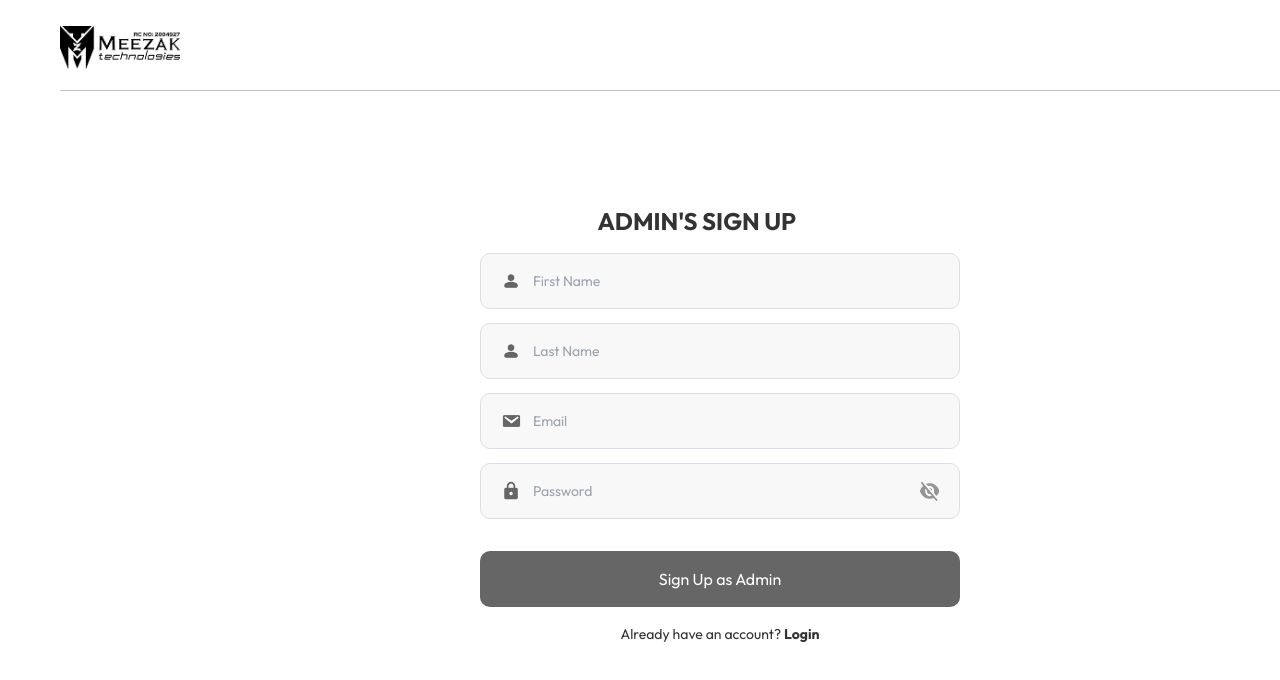
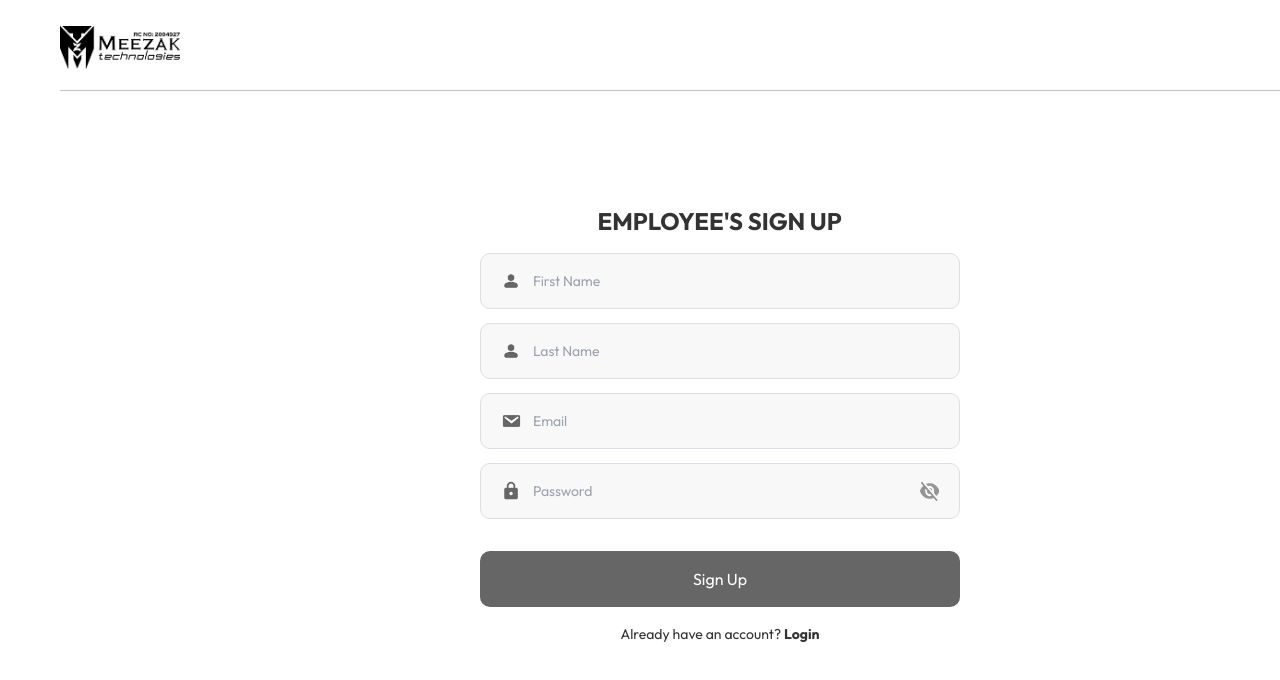
Before and after one commit to Jaystorm56/MeezakTaskManager, a React (Vite) app: page / in a window 1280 px wide. Shown: the top 680 px of the page. Built offline with nearby package versions, Linux system fonts and the light colour scheme; no server answers.

Commit message:
changed index page to signup

```diff
--- a/src/App.jsx
+++ b/src/App.jsx
@@ -22,7 +22,7 @@
             </ProtectedRoute>
           }
         />
-        <Route path="/" element={<AdminSignUp/>} />
+        <Route path="/" element={<SignUp/>} />
       </Routes>
     </Router>
   );
```
